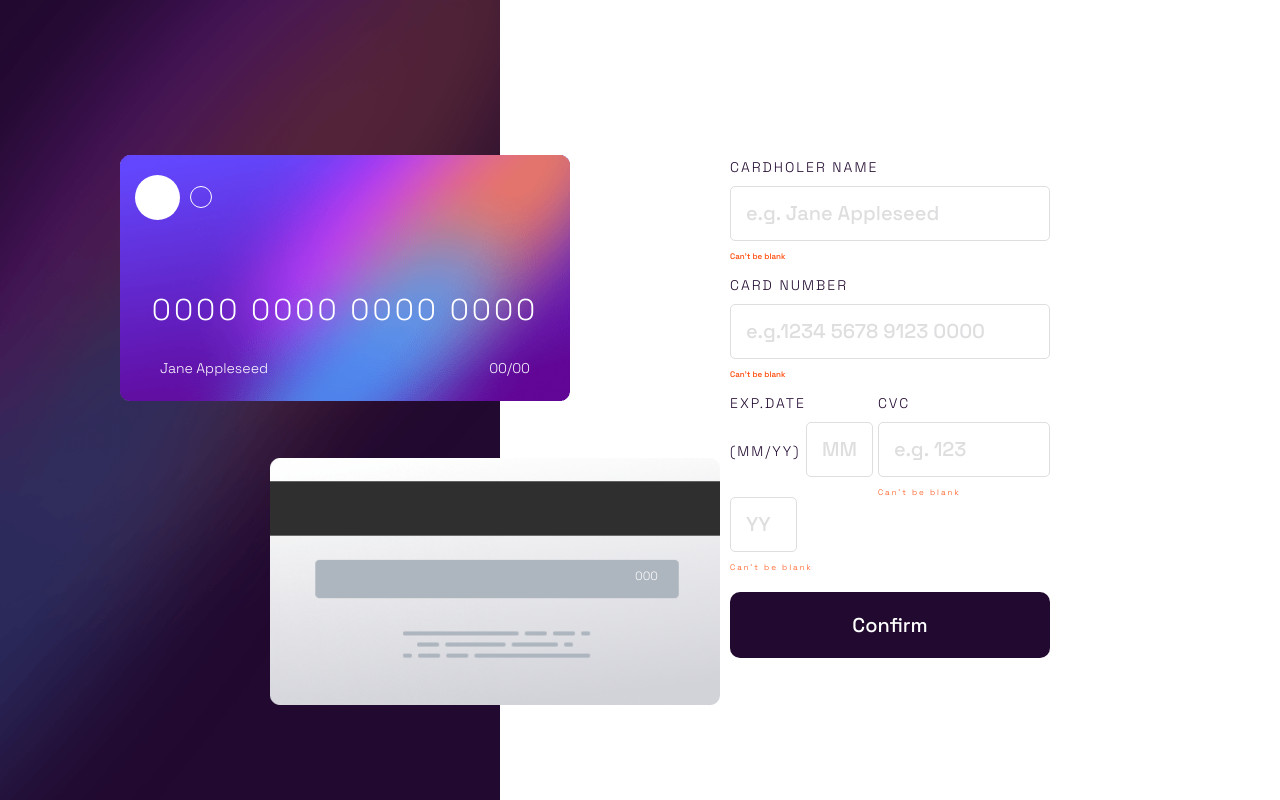
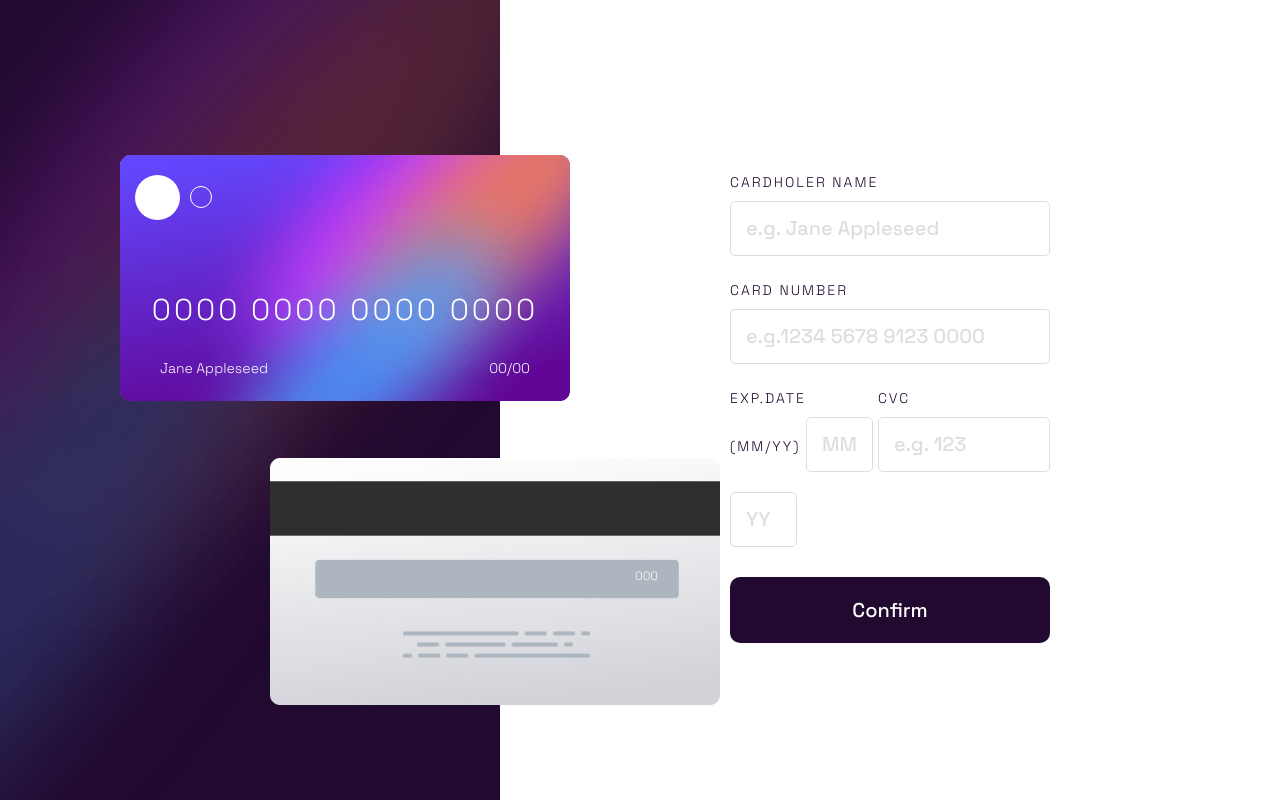
Before and after one commit to ldrennan279/Interactive-card-details-form, a plain HTML site: page index.html in a window 1280 px wide. Drawn offline with Linux system fonts and the light colour scheme.

Commit message:
8th commit

```diff
--- a/index.html
+++ b/index.html
@@ -55,13 +55,13 @@
 
                     <input type="text" placeholder="e.g. Jane Appleseed" class="input" id="cardHolderName"  required>
 
-                    <p id="cardholder-error" class="error">Can't be blank</p>
+                    <p id="cardHolder-error" class="error">Can't be blank</p>
 
                 <label for="" class="formTitleText">CARD NUMBER</label>
 
                     <input type="text" placeholder="e.g.1234 5678 9123 0000" class="cardNumber input" id="cardNumber" minlength="19" maxlength="19" required>
 
-                    <p id="cardholder-error" class="error">Can't be blank</p>
+                    <p id="cardNumber-error" class="error">Can't be blank</p>
 
                 <div class="smallerInputFieldArea formTitleText">
 
@@ -72,7 +72,7 @@
                             <input type="text" placeholder="MM" class="expDateYear input" id="mmDate" minlength="2" maxlength="2" required>
 
                             <input type="text" placeholder="YY" class="expDateMonth input" id="yyDate" minlength="2" maxlength="2" required>
-                            <p id="exp-error1" class="error">Can't be blank</p>
+                            <p id="exp-error" class="error">Can't be blank</p>
                     </div>
                     <div>
 
--- a/main.js
+++ b/main.js
@@ -13,6 +13,8 @@ let month = document.getElementById("mmDate")
 let year = document.getElementById("yyDate")
 let cvc = document.getElementById("cvcData")
 
+// render functions to add information to Card front and back
+
 function render(input, output){
     input.addEventListener("keyup", function(){
         let cardInfo = output
@@ -21,6 +23,11 @@ function render(input, output){
         `
     })
 }
+
+render(cardHolderName, cardDetails)
+render(cvc, cvcNumbers)
+render(month, mm)
+render(year, yy)
 
 function charSeperation(){
     cardNumber.addEventListener("keyup", function(e){
@@ -31,14 +38,27 @@ function charSeperation(){
     })
 }
 
-render(cardHolderName, cardDetails)
 charSeperation()
-render(cvc, cvcNumbers)
-render(month, mm)
-render(year, yy)
 
-// Error messages
+// Error messages for feilds that are empty
 
-function error(){
+let cardHolderError = document.getElementById("cardHolder-error")
+let cardNumberError = document.getElementById("cardNumber-error")
+let expError = document.getElementById("exp-error")
+let cvcError = document.getElementById("cvc-error")
 
+function error(input, errorId){
+    input.addEventListener("click", function(){
+        if(input.value === ""){
+            errorId.style.display = "block"
+        } else {
+            errorId.style.display = "none"
+        }
+    })
 }
+
+error(cardHolderName, cardHolderError)
+error(cardNumber, cardNumberError)
+error(month, expError)
+error(year, expError)
+error(cvc, cvcError)
--- a/style.css
+++ b/style.css
@@ -176,6 +176,9 @@ body{
     color: orangered;
     font-family: 'Space Grotesk', sans-serif;
 }
+#cardHolder-error, #cardNumber-error, #exp-error, #cvc-error{
+    display: none;
+}
 
 
 @media only screen and (min-width: 375px) {
```
